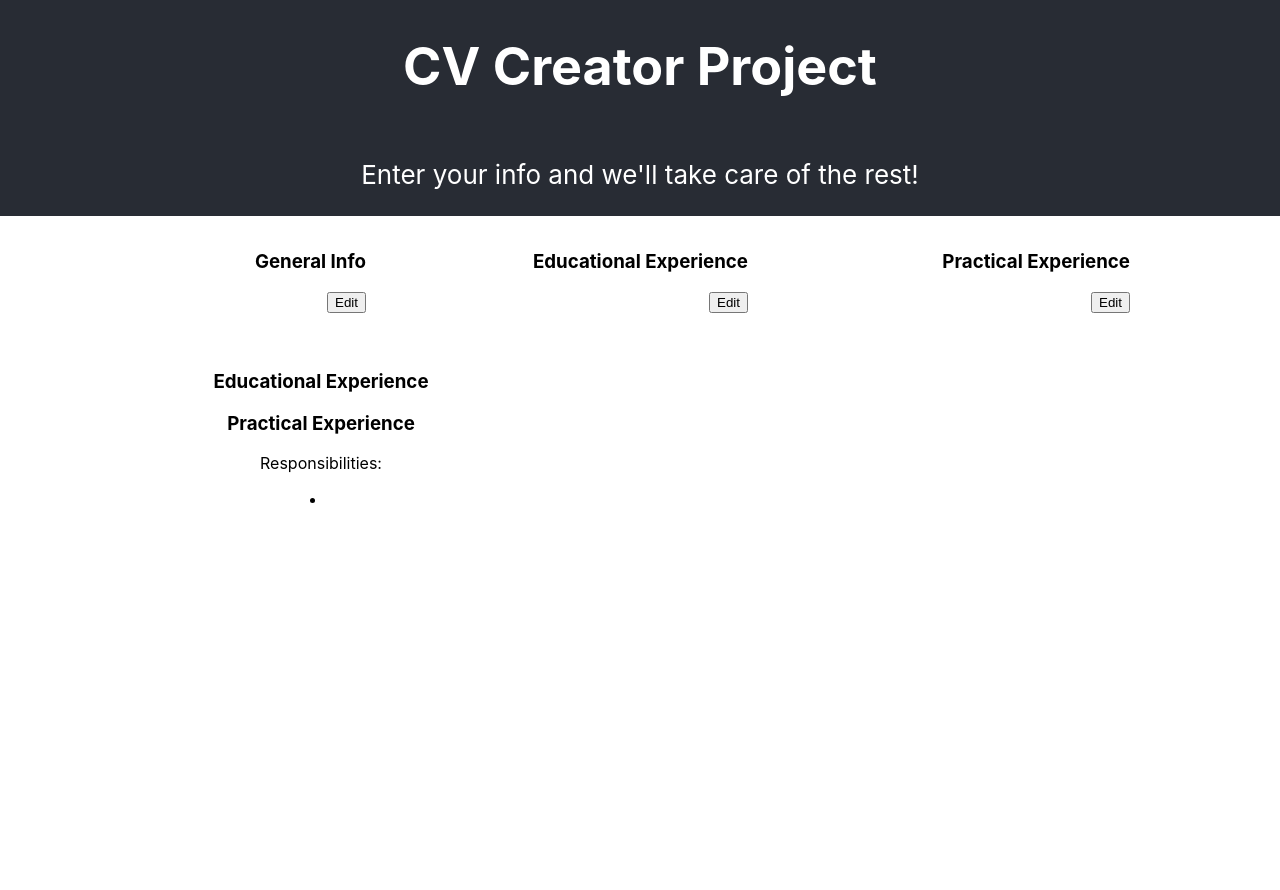
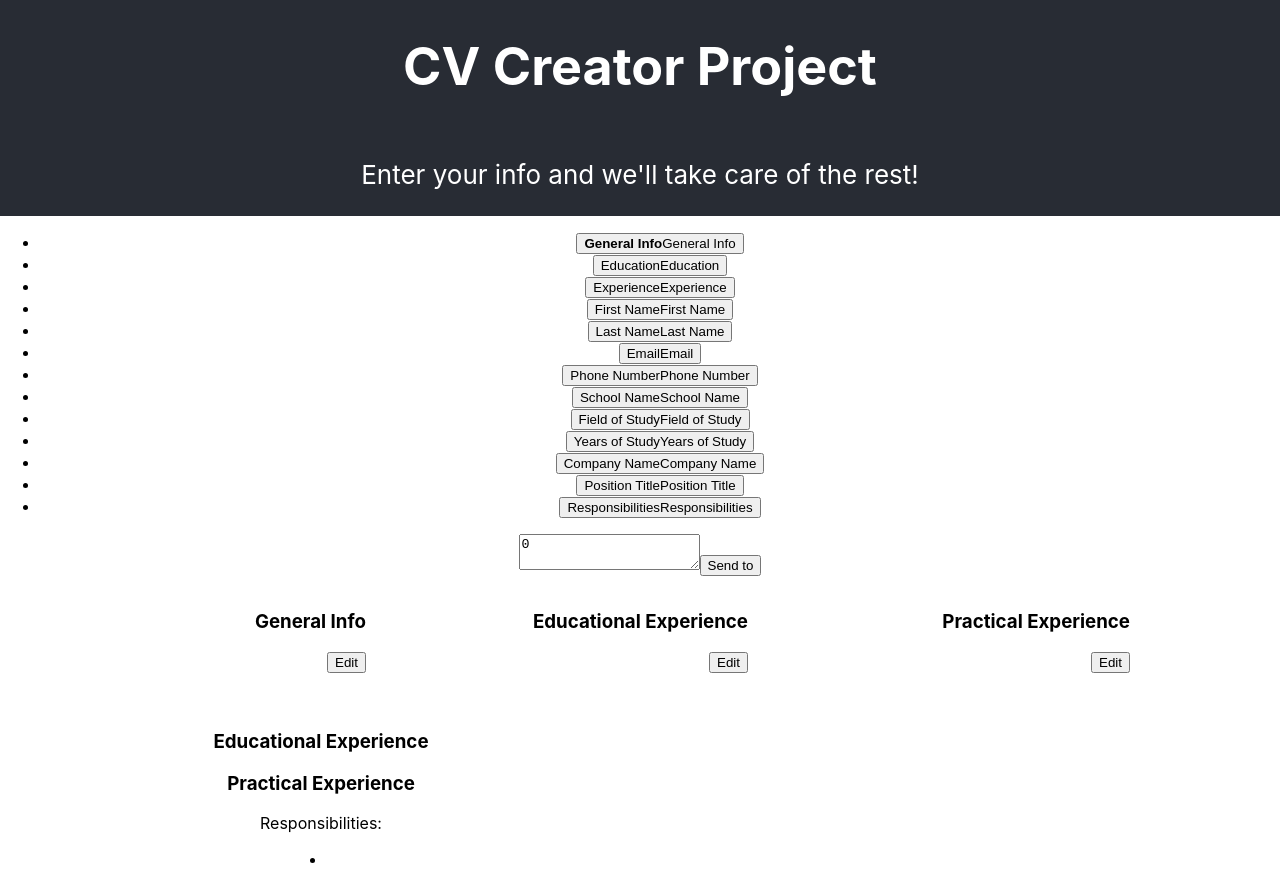
Before and after one commit to pinkx-xlink/cv-application-project, a React (Create React App) app in the folder cv-app-project/: page / in a window 1280 px wide. Before the commit the page ends 800 px from the top, so only its background shows below. Built offline with nearby package versions, Linux system fonts and the light colour scheme.

Commit message:
Integrate infoReducer, InputList, and Text; now when any button is clicked, a text box connected to the appropriate input field's id pops up

```diff
--- a/cv-app-project/src/App.js
+++ b/cv-app-project/src/App.js
@@ -2,7 +2,7 @@ import './App.css';
 import { useState, useReducer } from 'react';
 import Text from './components/Text';
 import InputList from './components/InputList';
-import infoReducer from './components/infoReducer';
+import infoReducer, { initialState } from './components/infoReducer';
 
 // function reducer(state = "", action) {
 //   switch (action.type) {
@@ -36,10 +36,15 @@ const inputFields = [
   {id: 11, name: 'Position Title'},
   {id: 12, name: 'Responsibilities'},
 ];
-console.log(inputFields)
+// console.log(inputFields)
 function App() {
  // const [index, setIndex] = useState(0);
  // const [state, dispatch] = useReducer(reducer, "");
+  const [state, dispatch] = useReducer(infoReducer, initialState);
+  const message = state.messages[state.selectedId];
+  const userInput = inputFields.find((i) => i.id === state.selectedId);
+
+
 
   const [editGeneralInfo, setEditGeneralInfo] = useState(false);
   const [editEducation, setEditEducation] = useState(false);
@@ -122,6 +127,21 @@ function App() {
         <div>{state}</div> */}
 
       </header>
+
+      <div>
+        <InputList
+          inputFields={inputFields}
+          selectedId={state.selectedId}
+          dispatch={dispatch}
+        />
+        <Text
+          key={inputFields.id}
+          message={message}
+          inputField={inputFields}
+          dispatch={dispatch}
+        />
+      </div>
+
       {/* <Text
         key={inputField.id}
         message={message}
--- a/cv-app-project/src/components/InputList.js
+++ b/cv-app-project/src/components/InputList.js
@@ -7,7 +7,7 @@ export default function InputList({inputFields, selectedId, dispatch}) {
               <button
                 onClick={() => {
                   dispatch({
-                    type: 'ON_CHANGE',
+                    type: 'CHANGED_SELECTION',
                     inputFieldId: inputField.id,
                   });
                 }}>
--- a/cv-app-project/src/components/Text.js
+++ b/cv-app-project/src/components/Text.js
@@ -8,7 +8,7 @@ export default function Text({inputField, message, dispatch}) {
                 placeholder={'Textarea for ' + inputField.name}
                 onChange={(e) => {
                     dispatch({
-                        type: "ON_CHANGE",
+                        type: 'EDITED_MESSAGE',
                         message: e.target.value,
                     });
                 }}
@@ -17,10 +17,11 @@ export default function Text({inputField, message, dispatch}) {
                 onClick={() => {
                     alert('done');
                     dispatch({
-                        type: 'ON_CHANGE',
+                        type: 'SENT_MESSAGE',
                     })
-                }}
-            ></button>
+                }}>
+                    Send to {inputField.name}
+                </button>
         </section>
     )
 }
```
